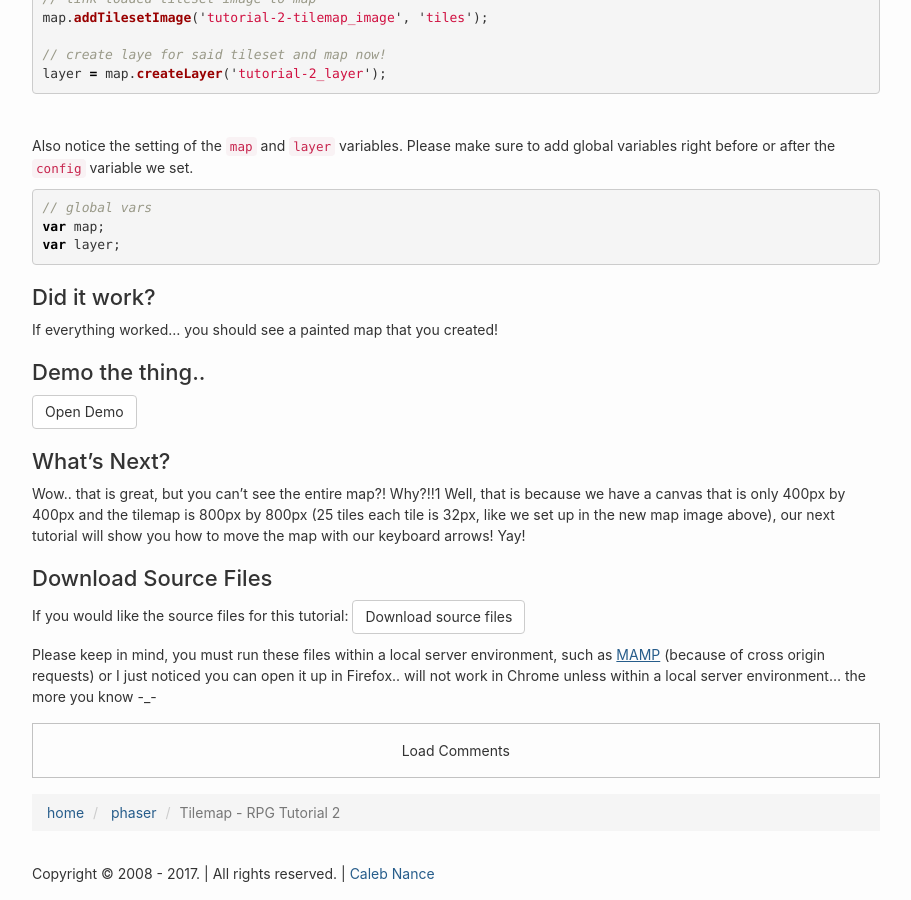
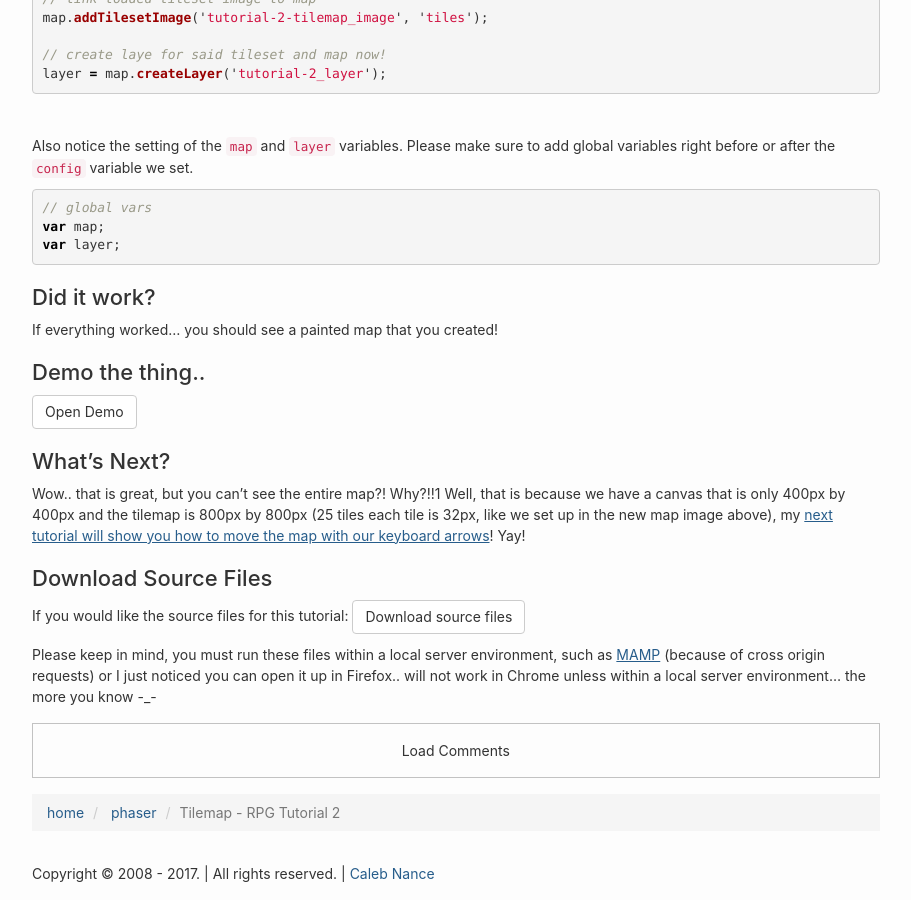
Before and after one commit to calebnance/jekyll_blog-calebnance, a Jekyll site: the page built from _posts/phaser/2017-07-19-tilemap.markdown, in a window 1280 px wide and 900 px high, scrolled down 3982 px. Shown: the whole window, without its empty margins (38-949 px from the left). Built offline with Jekyll 4.4.1, drawn with Linux system fonts in a browser that asks for light colours; some of the changed lines change nothing that is shown; some of the changed text lies outside the part shown.

Commit message:
updated tutorial 2 to have the new tutorial 3 link

```diff
--- a/_posts/phaser/2017-07-19-tilemap.markdown
+++ b/_posts/phaser/2017-07-19-tilemap.markdown
@@ -51,10 +51,10 @@
 
 {% highlight javascript %}
 // preload tilemap
-game.load.tilemap('tutorial-2-tilemap', '/assets/img/phaser/tilemap/2-tilemap-tutorial.json', null, Phaser.Tilemap.TILED_JSON);
+game.load.tilemap('tutorial-2-tilemap', 'tilemap/2-tilemap-tutorial.json', null, Phaser.Tilemap.TILED_JSON);
 
 // preload tile asset for tilemap
-game.load.image('tiles', '/assets/img/phaser/tilemap/tileset-blocks-1.png');
+game.load.image('tiles', 'tilemap/tileset-blocks-1.png');
 {% endhighlight %}
 
 <br>
@@ -137,7 +137,7 @@
 <a href="{{ "/tutorial/phaser/tilemap.html" | relative_url }}" class="btn btn-default" target="_blank" rel="nofollow">Open Demo</a>
 
 ### What's Next?
-Wow.. that is great, but you can't see the entire map?! Why?!!1 Well, that is because we have a canvas that is only 400px by 400px and the tilemap is 800px by 800px (25 tiles each tile is 32px, like we set up in the new map image above), our next tutorial will show you how to move the map with our keyboard arrows! Yay!
+Wow.. that is great, but you can't see the entire map?! Why?!!1 Well, that is because we have a canvas that is only 400px by 400px and the tilemap is 800px by 800px (25 tiles each tile is 32px, like we set up in the new map image above), my <a href="{{ "/phaser/camera-move.html" | relative_url }}">next tutorial will show you how to move the map with our keyboard arrows</a>! Yay!
 
 ### Download Source Files
 If you would like the source files for this tutorial: <a href="/assets/downloads/phaser/tilemap-tutorial_blog.calebnance.com.zip" class="btn btn-default" download>Download source files</a>
```
